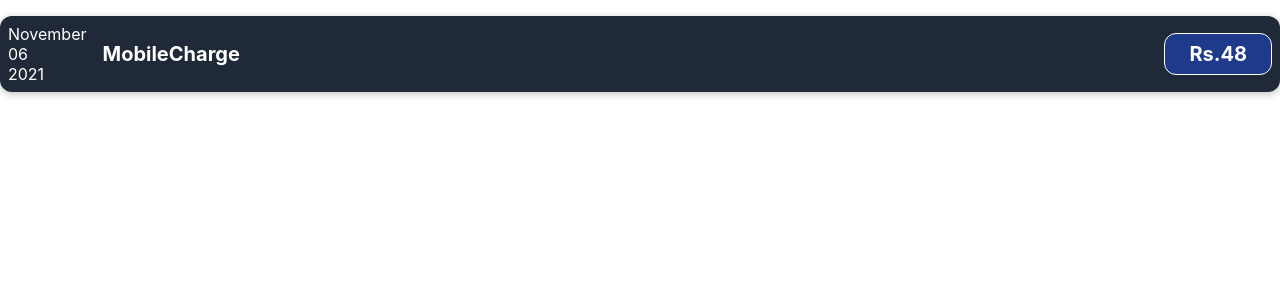
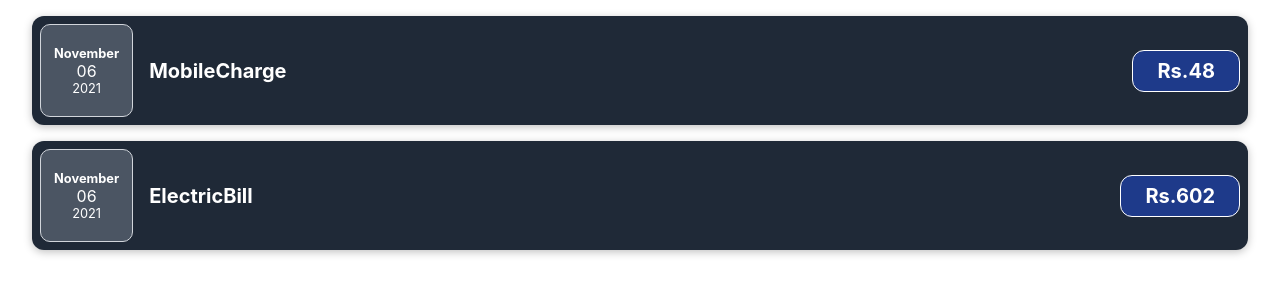
Before and after one commit to srisrinu1/Expense-tracker, a React (Create React App) app: page / in a window 1280 px wide. Shown: the top 300 px of the page. Built offline with nearby package versions, Linux system fonts and the light colour scheme.

Commit message:
Added new components

```diff
--- a/src/App.js
+++ b/src/App.js
@@ -1,12 +1,13 @@
 
 // import './App.css';
-import ExpenseItem from './components/ExpenseItem/ExpenseItem'
+import ExpenseItem from './components/ExpenseItem/ExpenseItem';
+import Expenses from './components/ExpenseItem/Expenses';
 
 function App() {
-  const expenses=[{expenseDate:new Date(),expenseTitle:"MobileCharge",price:"Rs.48"}]
+  const expenses=[{id:"exp1",expenseDate:new Date(),expenseTitle:"MobileCharge",price:"Rs.48"},{id:"exp2",expenseDate:new Date(),expenseTitle:"ElectricBill",price:"Rs.602"}]
   return (
     <div className="App">
-      <ExpenseItem title={expenses[0].expenseTitle} price={expenses[0].price} date={expenses[0].expenseDate}/>
+    <Expenses expenses={expenses} />
     </div>
   );
 }
--- /dev/null
+++ b/src/components/ExpenseItem/ExpenseDate.css
@@ -0,0 +1,26 @@
+.expense-date {
+    display: flex;
+    flex-direction: column;
+    width: 5.7rem;
+    height: 5.7rem;
+    border: 0.8px solid #D1D5DB;
+    background-color: #4B5563;
+    color: white;
+    border-radius: 10px;
+    align-items: center;
+    justify-content: center;
+}
+
+.expense-date__month {
+    font-size: 0.80rem;
+    font-weight: bold;
+}
+
+.expense-date__year {
+    font-size: 0.80rem;
+}
+
+expense-date__day {
+    font-size: 0.80rem;
+    font-weight: bold;
+}
--- /dev/null
+++ b/src/components/ExpenseItem/ExpenseDate.js
@@ -0,0 +1,18 @@
+import React from 'react'
+import ExpenseItem from './ExpenseItem';
+import './ExpenseDate.css';
+
+export default function ExpenseDate(props) {
+    const month=props.date.toLocaleString("en-US",{month:"long"});
+    const day=props.date.toLocaleString("en-US",{day:"2-digit"});
+    const year=props.date.toLocaleString("en-US",{year:"numeric"})
+    return (
+        <div>
+        <div className="expense-date">
+            <div className="expense-date__month">{month}</div>
+            <div className="expense-date__day">{day}</div>
+            <div className="expense-date__year">{year}</div>
+            </div>
+        </div>
+    )
+}
--- a/src/components/ExpenseItem/ExpenseItem.css
+++ b/src/components/ExpenseItem/ExpenseItem.css
@@ -5,7 +5,7 @@
     align-items: center;
     box-shadow: 0 2px 8px rgba(0, 0, 0, 0.25);
     padding: 0.5rem;
-    margin: 1rem 0;
+    margin: 1rem 2rem;
     border-radius: 12px;
     background-color: #1F2937;
 }
--- a/src/components/ExpenseItem/ExpenseItem.js
+++ b/src/components/ExpenseItem/ExpenseItem.js
@@ -1,4 +1,5 @@
 import React from 'react'
+import ExpenseDate from './ExpenseDate';
 import './ExpenseItem.css';
 
 export default function ExpenseItem(props) {
@@ -6,16 +7,10 @@ export default function ExpenseItem(props) {
     // const date=currentDate.toLocaleDateString();
     // console.log(props)
     const {date,title,price}=props;
-    const month=date.toLocaleString("en-US",{month:"long"});
-    const day=date.toLocaleString("en-US",{day:"2-digit"});
-    const year=date.toLocaleString("en-US",{year:"numeric"})
+
     return (
         <div className="expense-item">
-          <div className="">
-            <div>{month}</div>
-            <div>{day}</div>
-            <div>{year}</div>
-            </div>
+         <ExpenseDate date={date}/>
             <div className="expense-item__description">
             <h2>{title}</h2>
             <div className="expense-item__price">{price}</div>
--- /dev/null
+++ b/src/components/ExpenseItem/Expenses.css
@@ -0,0 +1,9 @@
+.expenses {
+    padding: 1rem;
+    background-color: rgb(31, 31, 31);
+    margin: 2rem auto;
+    width: 50rem;
+    max-width: 95%;
+    border-radius: 12px;
+    box-shadow: 0 1px 8px rgba(0, 0, 0, 0.25);
+}
--- /dev/null
+++ b/src/components/ExpenseItem/Expenses.js
@@ -0,0 +1,15 @@
+import React from 'react'
+import ExpenseItem from './ExpenseItem';
+
+export default function Expenses(props) {
+    return (
+        <div className="expenses">
+
+        {props.expenses.map((expense,index) => (
+            <ExpenseItem key={props.expenses[index].id} title={props.expenses[index].expenseTitle} price={props.expenses[index].price} date={props.expenses[index].expenseDate}/>
+          ))}
+
+
+        </div>
+    )
+}
```
